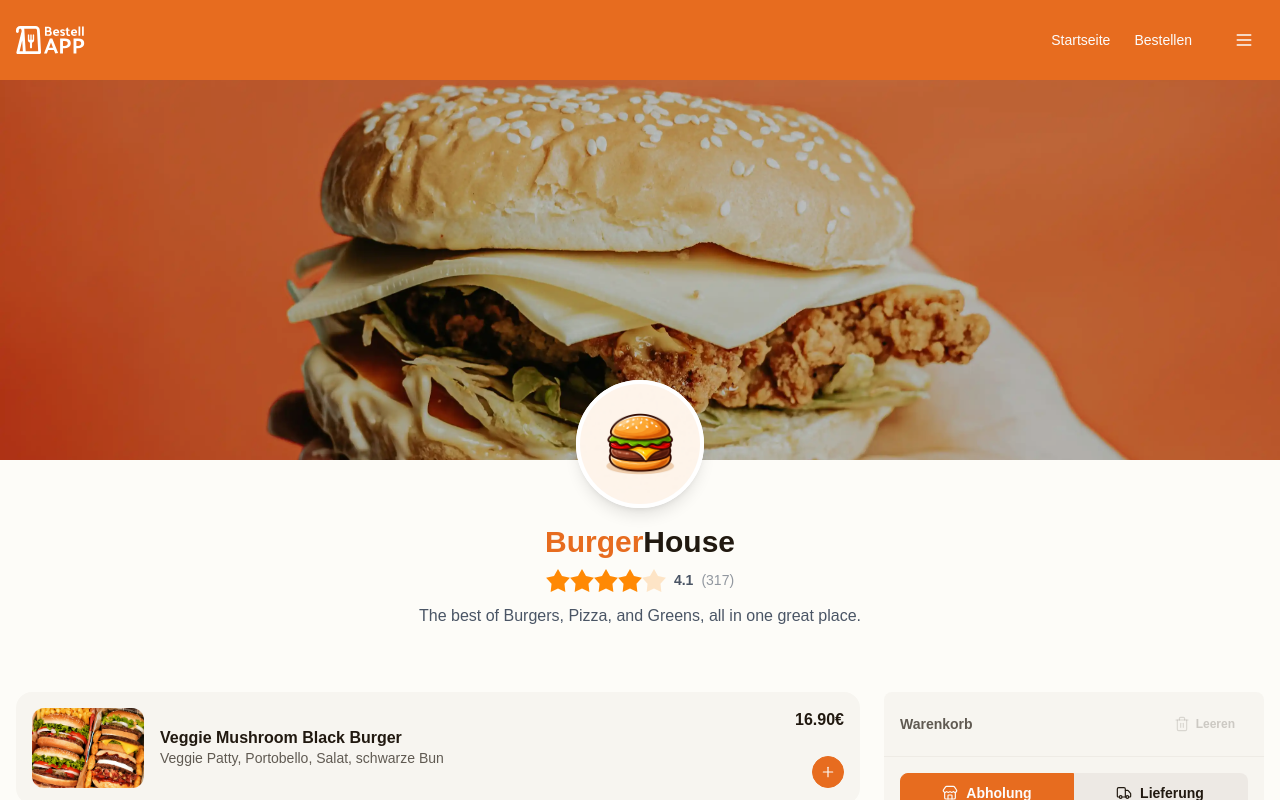
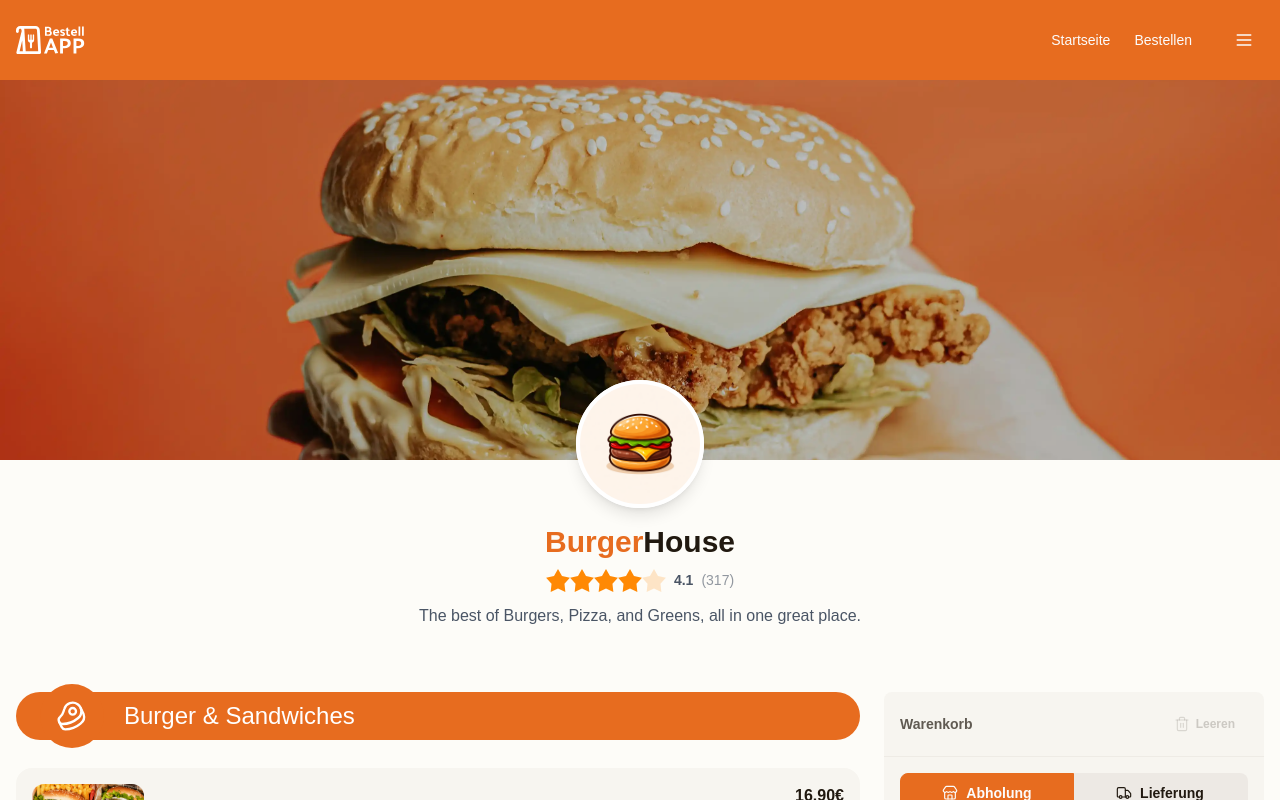
Before and after one commit to larsbeckdev/demo-bestell-app, a Vue app: page /bestellen in a window 1280 px wide. Shown: the top 800 px of the page. Built offline with nearby package versions, Linux system fonts and the light colour scheme.

Commit message:
Uncomment and restore the category header display in the DishList component

```diff
--- a/src/components/list/DishList.vue
+++ b/src/components/list/DishList.vue
@@ -61,7 +61,7 @@ const groupedDishes = computed(() => {
       :key="categoryName"
       class="flex flex-col gap-3"
     >
-      <!-- <div
+      <div
         class="flex items-center gap-3 bg-primary text-white text-2xl px-4 py-2 rounded-full mb-4"
       >
         <div
@@ -71,7 +71,7 @@ const groupedDishes = computed(() => {
         </div>
 
         <span>{{ categoryName }}</span>
-      </div> -->
+      </div>
 
       <DishCard
         v-for="dish in categoryDishes"
```
